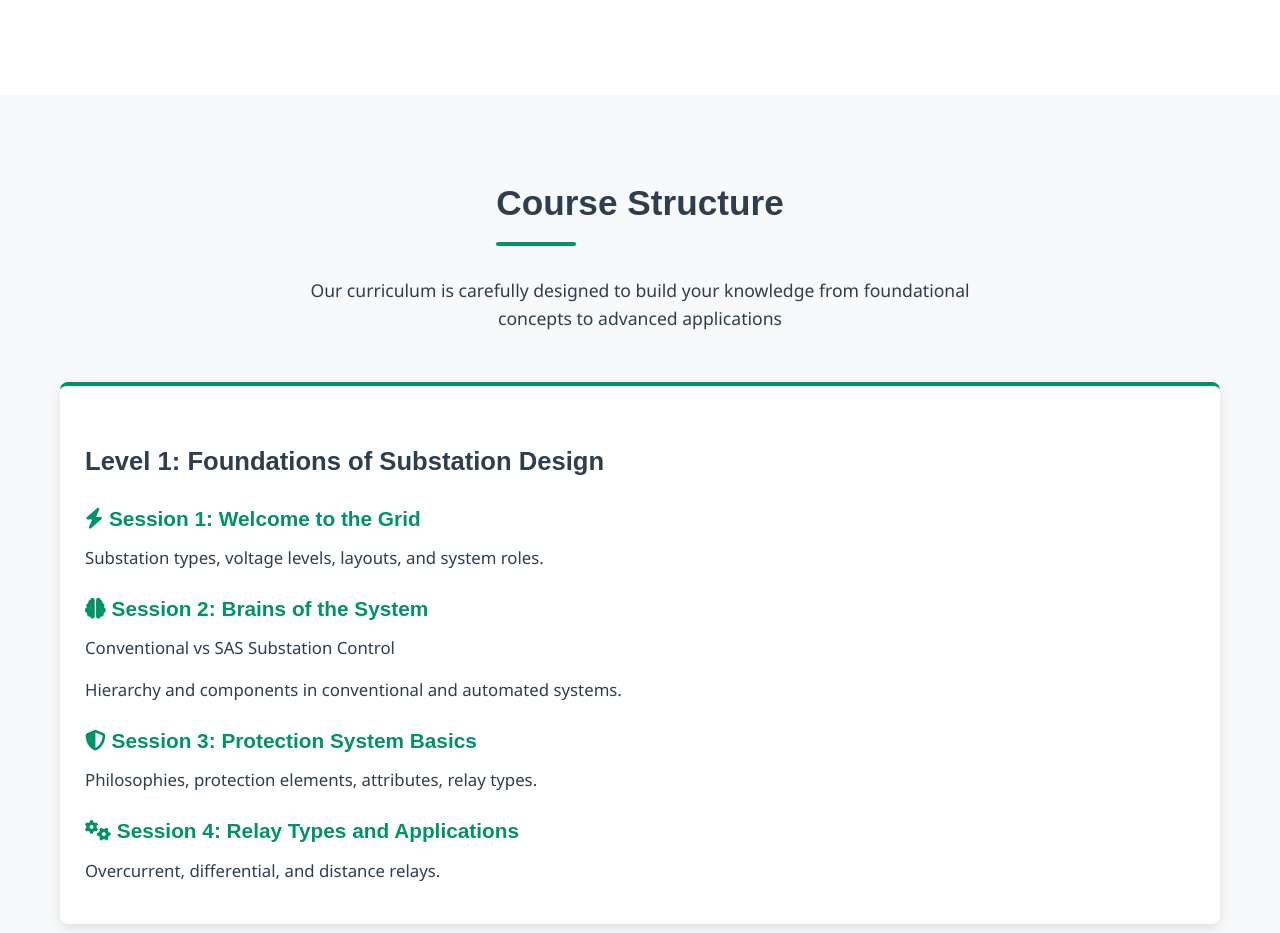
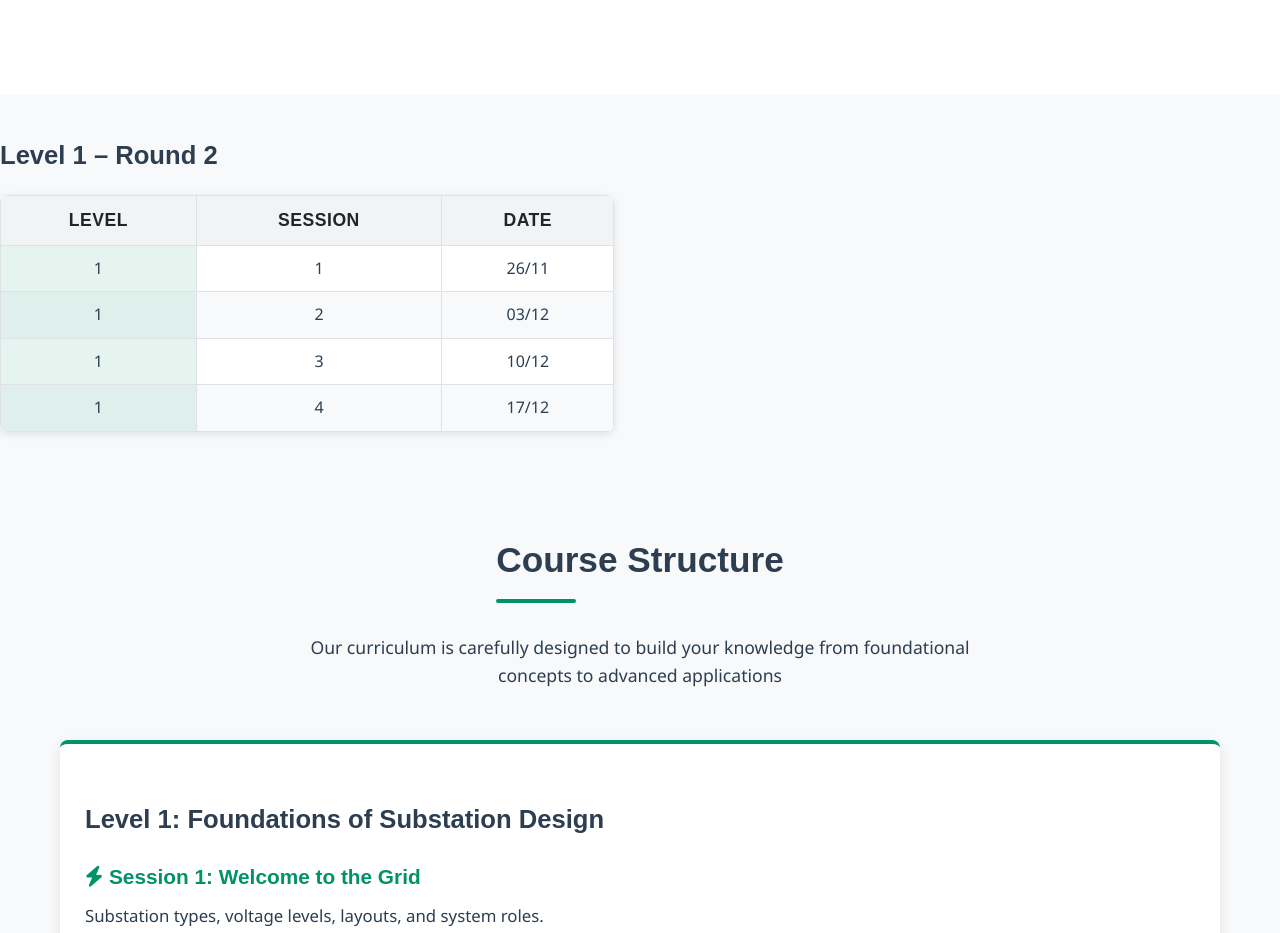
Before and after one commit to gridacad/pay, a plain HTML site: page SDPC.html in a window 1280 px wide. Shown: the part 3184-4117 px from the top of the page. Drawn offline with Linux system fonts and the light colour scheme.

Commit message:
Update SDPC.html

```diff
--- a/SDPC.html
+++ b/SDPC.html
@@ -899,6 +899,49 @@
     });
     </script>
 
+
+<!-- Level 1 Round 2 -->
+<h2 style="margin-top: 40px;">Level 1 – Round 2</h2>
+
+<table class="schedule-table">
+  <thead>
+    <tr>
+      <th>Level</th>
+      <th>Session</th>
+      <th>Date</th>
+    </tr>
+  </thead>
+  <tbody>
+    <tr>
+      <td class="level-1">1</td>
+      <td>1</td>
+      <td data-datetime="2025-11-26T19:00:00+02:00">26/11</td>
+    </tr>
+    <tr>
+      <td class="level-1">1</td>
+      <td>2</td>
+      <td data-datetime="2025-12-03T19:00:00+02:00">03/12</td>
+    </tr>
+    <tr>
+      <td class="level-1">1</td>
+      <td>3</td>
+      <td data-datetime="2025-12-10T19:00:00+02:00">10/12</td>
+    </tr>
+    <tr>
+      <td class="level-1">1</td>
+      <td>4</td>
+      <td data-datetime="2025-12-17T19:00:00+02:00">17/12</td>
+    </tr>
+  </tbody>
+</table>
+
+
+
+
+
+
+
+
     <!-- Course Structure -->
     <section id="structure">
         <div class="shape-circle" style="width: 220px; height: 220px; bottom: -50px; right: -50px;"></div>
```
